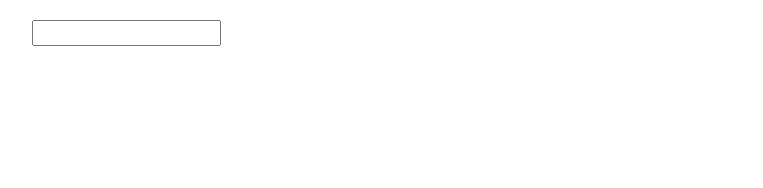
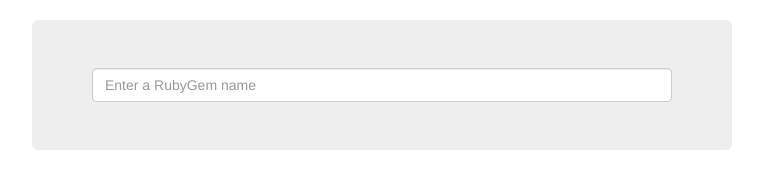
Before and after one commit to fgrehm/rubygems-charts, a website: page app/index.html in a window 1280 px wide. Shown: the whole page, without its empty margins (258-1021 px from the left). Drawn offline with nearby package versions, Linux system fonts and the light colour scheme; some packages are replaced by stand-ins of ours; files that its build step writes are made by us from their sources; a script that the page names is missing.

Commit message:
Minor form styling tweaks

```diff
--- a/app/views/main.html
+++ b/app/views/main.html
@@ -1,5 +1,5 @@
-<form ng-submit="loadGemStats()">
-  <input type="text" ng-model="gemName">
+<form class="jumbotron" ng-submit="loadGemStats()">
+  <input type="text" ng-model="gemName" placeholder="Enter a RubyGem name" class="form-control">
 </form>
 
 <div google-chart chart="rubyGemVersionsChart"></div>
```
